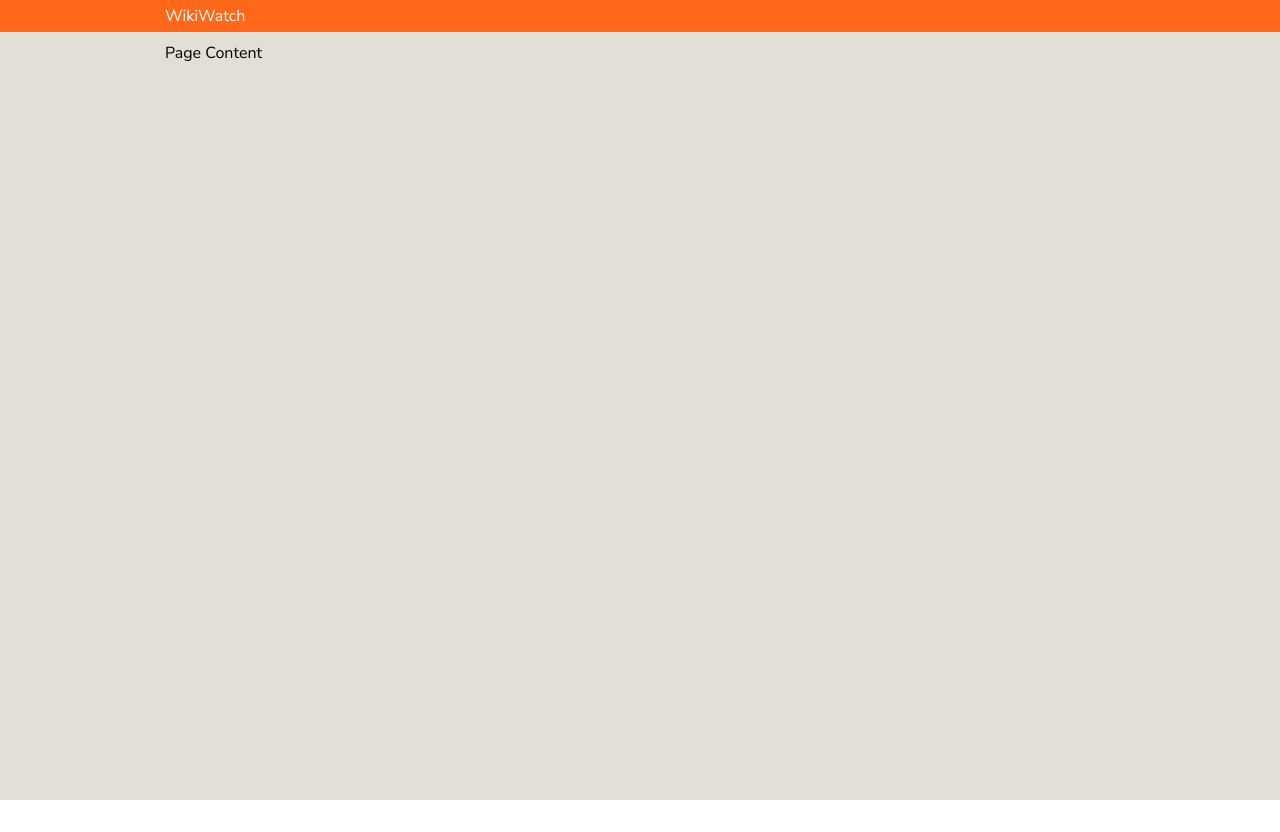
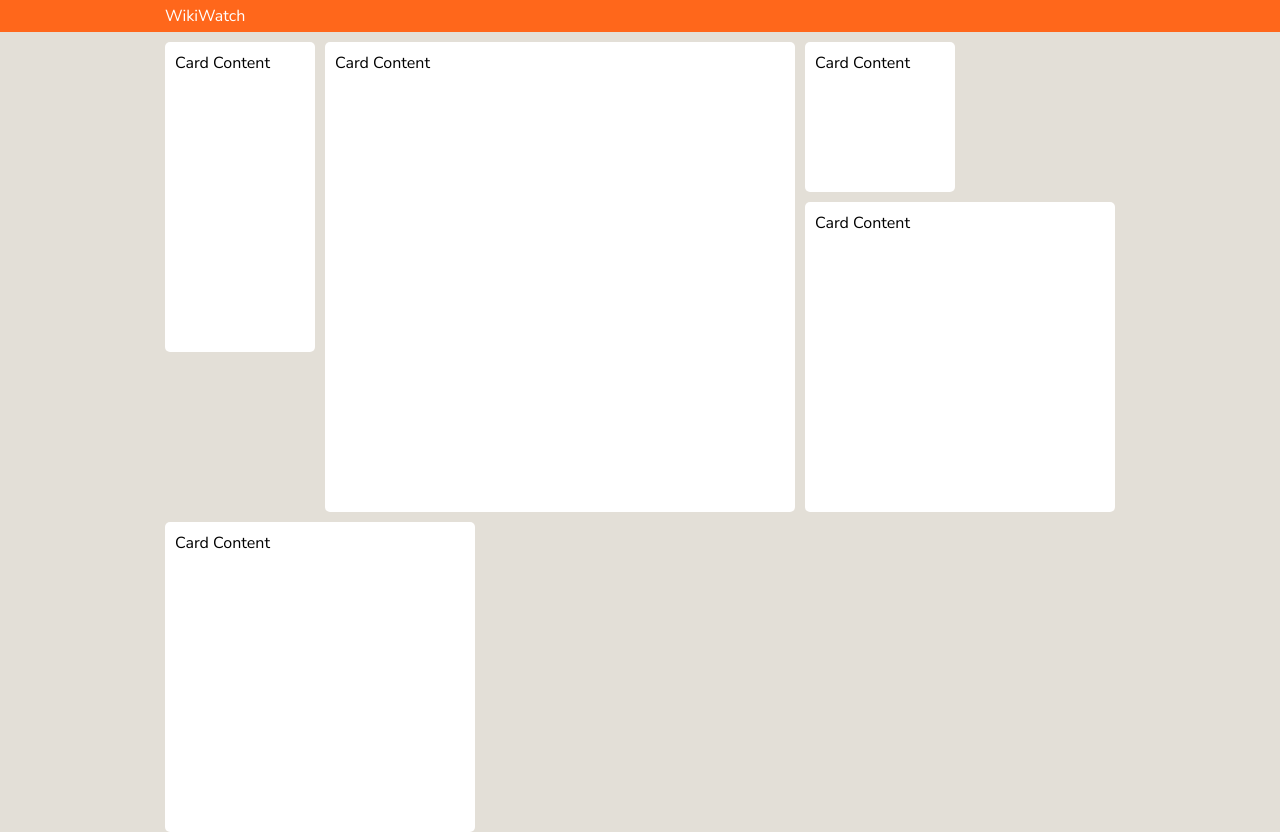
Before and after one commit to CharlieCumber1/WikiWatch, a React (Create React App) app in the folder client/: page / in a window 1280 px wide. Before the commit the page ends 800 px from the top, so only its background shows below. Built offline with nearby package versions, Linux system fonts and the light colour scheme.

Commit message:
feat: client reponsive grid and cards

```diff
--- a/client/src/App.tsx
+++ b/client/src/App.tsx
@@ -1,4 +1,6 @@
 import React from 'react';
+import Card from './components/Card';
+import Grid from './components/Grid';
 import Page from './components/Page';
 import GlobalStyle from './components/GlobalStyle';
 import Header from './components/Header';
@@ -9,7 +11,25 @@ const App = (): JSX.Element => {
     <Page>
       <GlobalStyle/>
       <Header>WikiWatch</Header>
-      <Content>Page Content</Content>
+      <Content>
+        <Grid>
+          <Card columns={1} rows={2}>
+            Card Content
+          </Card>
+          <Card columns={3} rows={3}>
+            Card Content
+          </Card>
+          <Card columns={1} rows={1}>
+            Card Content
+          </Card>
+          <Card columns={2} rows={2}>
+            Card Content
+          </Card>
+          <Card columns={2} rows={2}>
+            Card Content
+          </Card>
+        </Grid>
+      </Content>
     </Page>
   );
 }
--- /dev/null
+++ b/client/src/components/Card/index.ts
@@ -0,0 +1,47 @@
+import styled from 'styled-components';
+import colours from '../../helpers/colours';
+import { contentHeightForRows } from '../../helpers/gridSizes';
+import { mediaQuery } from '../../helpers/mediaQuery';
+
+type CardStyleProps = {
+  columns: number
+  rows: number
+};
+
+const maxColumns = (props: CardStyleProps, max: number): number => {
+  const { columns } = props;
+  return columns <= max ? columns : max;
+}
+
+const Card = styled.div<CardStyleProps>`
+  background-color: ${colours.white};
+  border-radius: 5px;
+  padding: 10px;
+
+  height: ${({ rows }) => contentHeightForRows(rows)};
+
+  grid-row: span ${({ rows }) => rows };
+  grid-column: span ${(props) => maxColumns(props, 2)};
+
+  ${mediaQuery.fourColumns`
+    grid-column: span ${(props) => maxColumns(props, 4)};
+  `}
+
+  ${mediaQuery.sixColumns`
+    grid-column: span ${(props) => maxColumns(props, 6)};
+  `}
+
+  ${mediaQuery.eightColumns`
+    grid-column: span ${(props) => maxColumns(props, 8)};
+  `}
+
+  ${mediaQuery.tenColumns`
+    grid-column: span ${(props) => maxColumns(props, 10)};
+  `}
+
+  ${mediaQuery.twelveColumns`
+    grid-column: span ${(props) => maxColumns(props, 12)};
+  `}
+`;
+
+export default Card;
--- a/client/src/components/Content/styles.ts
+++ b/client/src/components/Content/styles.ts
@@ -1,5 +1,5 @@
 import styled from 'styled-components';
-import { contentWidthForColumns } from '../../helpers/columns';
+import { contentWidthForColumns } from '../../helpers/gridSizes';
 import { mediaQuery } from '../../helpers/mediaQuery';
 
 export const OuterWrapper = styled.div`
--- /dev/null
+++ b/client/src/components/Grid/index.ts
@@ -0,0 +1,32 @@
+import styled from 'styled-components';
+import { columnWidth, gutterWidth } from '../../helpers/gridSizes';
+import { mediaQuery } from '../../helpers/mediaQuery';
+
+const Grid = styled.div`
+  display: grid;
+  grid-gap: ${gutterWidth};
+
+  grid-template-rows: repeat(2, ${columnWidth});
+
+  ${mediaQuery.fourColumns`
+    grid-template-columns: repeat(4, ${columnWidth});
+  `}
+
+  ${mediaQuery.sixColumns`
+    grid-template-columns: repeat(6, ${columnWidth});
+  `}
+
+  ${mediaQuery.eightColumns`
+    grid-template-columns: repeat(8, ${columnWidth});
+  `}
+
+  ${mediaQuery.tenColumns`
+    grid-template-columns: repeat(10, ${columnWidth});
+  `}
+
+  ${mediaQuery.twelveColumns`
+    grid-template-columns: repeat(12, ${columnWidth});
+  `}
+`;
+
+export default Grid;
--- a/client/src/components/Page/index.ts
+++ b/client/src/components/Page/index.ts
@@ -1,6 +1,6 @@
 import styled from 'styled-components';
 import colours from '../../helpers/colours';
-import { minScreenWidthForColumns } from '../../helpers/columns';
+import { minScreenWidthForColumns } from '../../helpers/gridSizes';
 
 const Page = styled.div`
   min-height: 100vh;
--- a/client/src/helpers/columns.ts
+++ /dev/null
@@ -1,13 +0,0 @@
-type Pixels = `${number}px`;
-
-const columnWidthPx = 150;
-
-export const gutterWidthPx = 10;
-
-export const minScreenWidthPxForColumns = (columns: number): number => (gutterWidthPx * (columns + 1)) + (columns * columnWidthPx);
-
-export const minScreenWidthForColumns = (columns: number): Pixels => `${minScreenWidthPxForColumns(columns)}px`;
-
-export const contentWidthPxForColumns = (columns: number): number => (gutterWidthPx * (columns - 1)) + (columns * columnWidthPx);
-
-export const contentWidthForColumns = (columns: number): Pixels => `${contentWidthPxForColumns(columns)}px`;
--- /dev/null
+++ b/client/src/helpers/gridSizes.ts
@@ -0,0 +1,25 @@
+type Pixels = `${number}px`;
+
+const appendPx = (source: number): Pixels => `${source}px`;
+
+const columnWidthPx = 150;
+
+export const columnWidth = appendPx(columnWidthPx);
+
+export const gutterWidthPx = 10;
+
+export const gutterWidth = appendPx(gutterWidthPx);
+
+export const minScreenWidthPxForColumns = (columns: number): number => (gutterWidthPx * (columns + 1)) + (columns * columnWidthPx);
+
+export const minScreenWidthForColumns = (columns: number): Pixels => appendPx(minScreenWidthPxForColumns(columns));
+
+export const contentWidthPxForColumns = (columns: number): number => (gutterWidthPx * (columns - 1)) + (columns * columnWidthPx);
+
+export const contentWidthForColumns = (columns: number): Pixels => appendPx(contentWidthPxForColumns(columns));
+
+const rowHeightPx = 150;
+
+const contentHeightPxForRows = (rows: number): number => (gutterWidthPx * (rows - 1)) + (rows * rowHeightPx);
+
+export const contentHeightForRows = (rows: number): Pixels => appendPx(contentHeightPxForRows(rows));
--- a/client/src/helpers/mediaQuery.ts
+++ b/client/src/helpers/mediaQuery.ts
@@ -4,7 +4,7 @@ import {
   ThemeProps,
   css,
 } from 'styled-components';
-import { minScreenWidthPxForColumns } from './columns';
+import { minScreenWidthPxForColumns } from './gridSizes';
 
 export const breakpoints = {
   fourColumns: minScreenWidthPxForColumns(4),
```
